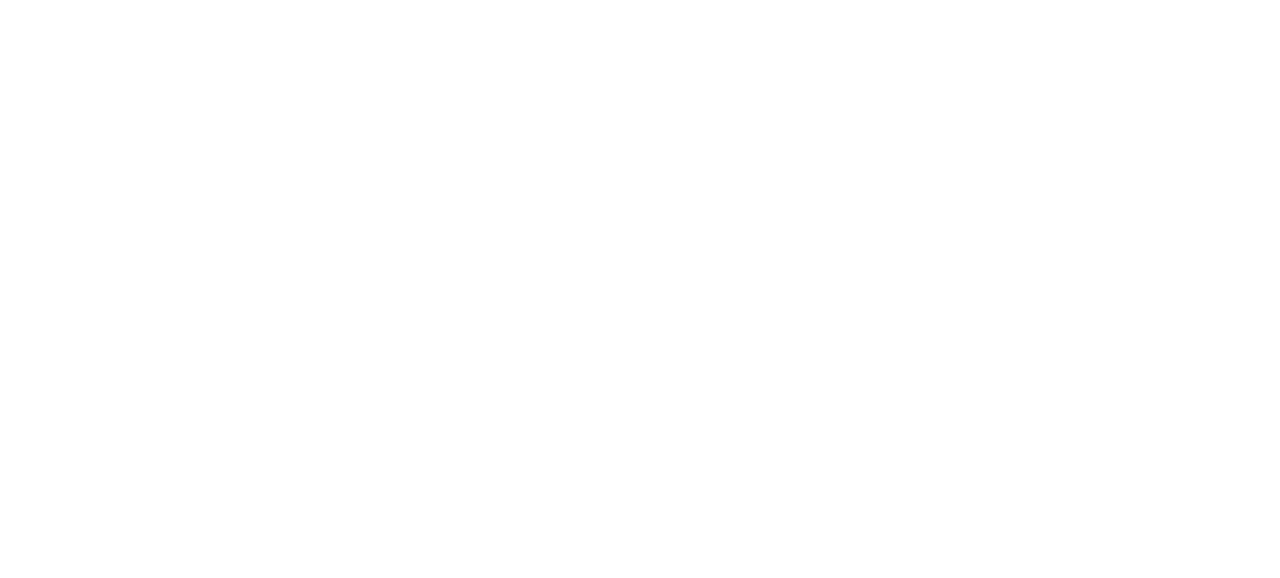
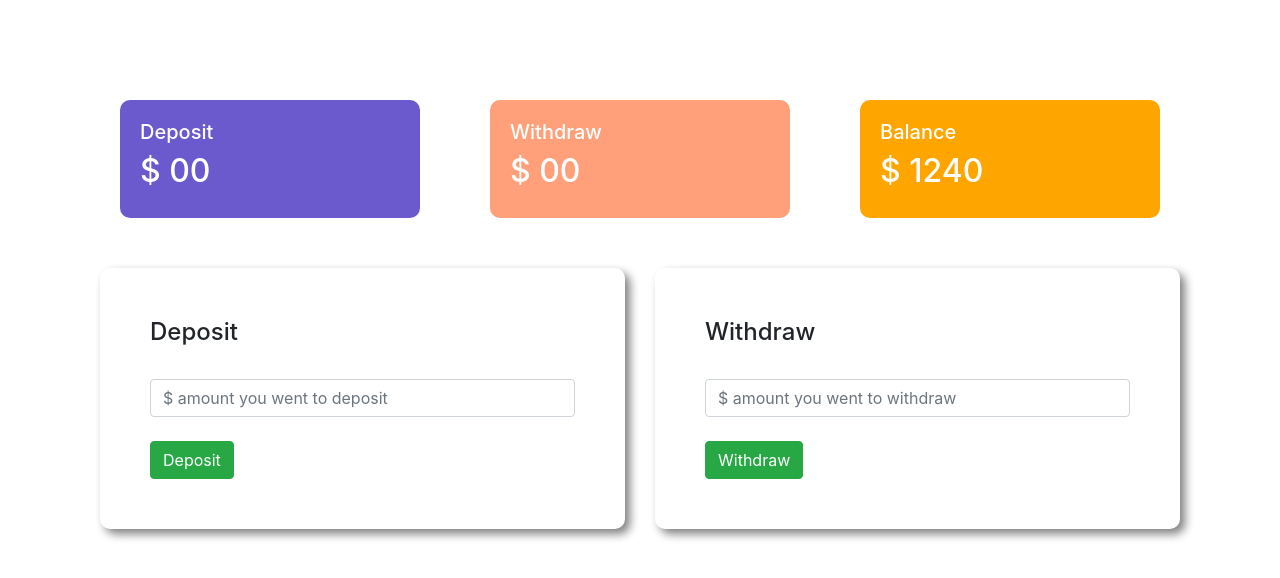
Before and after one commit to sahid25/Pioneer-Bank-Project, a plain HTML site: page index.html in a window 1280 px wide. Both pictures are taken after a click on the button "Enter". Drawn offline with nearby package versions, Linux system fonts and the light colour scheme.

Commit message:
2nd commit

```diff
--- a/assets/css/main-style.css
+++ b/assets/css/main-style.css
@@ -8,3 +8,26 @@ body {
   border-radius: 10px;
   padding: 50px;
 }
+
+#transaction-area {
+  display: none;
+}
+
+.status {
+  margin: 0 20px;
+  color: #ffffff;
+  border-radius: 10px;
+  padding: 20px;
+}
+
+.deposit {
+  background-color: slateblue;
+}
+
+.withdraw {
+  background-color: lightsalmon;
+}
+
+.balance {
+  background-color: orange;
+}
--- a/index.html
+++ b/index.html
@@ -6,6 +6,7 @@
   <meta name="viewport" content="width=device-width, initial-scale=1.0">
   <meta http-equiv="X-UA-Compatible" content="ie=edge">
   <title>Pioneer Bank</title>
+  <link rel="shortcut icon" href="assets/images/906bbda16cb7d4ccf2332d06b0adf394.svg" type="image/x-icon">
   <link rel="stylesheet" href="https://cdnjs.cloudflare.com/ajax/libs/twitter-bootstrap/4.4.1/css/bootstrap.min.css">
   <link rel="stylesheet" href="https://cdnjs.cloudflare.com/ajax/libs/font-awesome/5.11.2/css/all.min.css">
   <link rel="stylesheet" href="assets/css/main-style.css">
@@ -14,7 +15,7 @@
 <body>
 
   <div id="login-area">
-    <h1 class="text-center"> Welcome to Paioneer Bank </h1>
+    <h1 class="text-center"> Welcome to Pioneer Bank </h1>
     <div class="submit-area">
       <h4> Login </h4>
       <input type="text" placeholder="Email" class="form-control">
@@ -24,14 +25,93 @@
       <button id="login" class="btn btn-success"> Enter </button>
     </div>
   </div>
-
+  <!-- End of login area  -->
+  <div id="transaction-area">
+    <div class="row">
+      <div class="col-md-4">
+        <div class="deposit status">
+          <h5>Deposit</h5>
+          <h2> $ <span id="currentDeposit">00</span></h2>
+        </div>
+      </div>
+      <div class="col-md-4">
+        <div class="withdraw status">
+          <h5>Withdraw</h5>
+          <h2>$ <span id="currentWithdraw">00</span></h2>
+        </div>
+      </div>
+      <div class="col-md-4">
+        <div class="balance status">
+          <h5> Balance </h5>
+          <h2>$ <span id="currentBalance">1240</span> </h2>
+        </div>
+      </div>
+    </div>
+    <div class="row">
+      <div class="col-md-6">
+        <div class="submit-area">
+          <h4> Deposit </h4>
+          <br>
+          <input id="depositAmount" type="text" class="form-control" placeholder="$ amount you went to deposit">
+          <br>
+          <button id="addDeposit" class="btn btn-success">Deposit </button>
+        </div>
+      </div>
+      <div class="col-md-6">
+        <div class="submit-area">
+          <h4> Withdraw </h4>
+          <br>
+          <input id="withdrawAmount" type="text" class="form-control" placeholder="$ amount you went to withdraw">
+          <br>
+          <button id="addWithdraw" class="btn btn-success">Withdraw </button>
+        </div>
+      </div>
+    </div>
+  </div>
+  <!-- END of transaction-area -->
 
   <script>
+    //Log event handler
+
     const loginBtn = document.getElementById("login");
     loginBtn.addEventListener("click", function () {
       const loginArea = document.getElementById("login-area");
       loginArea.style.display = "none";
+      const transactionArea = document.getElementById("transaction-area");
+      transactionArea.style.display = "block";
     });
+
+    // deposit Event handler
+    const depositBtn = document.getElementById("addDeposit");
+    depositBtn.addEventListener("click", function () {
+      const depositNumber = getInputId("depositAmount");
+      updateSpanText("currentDeposit", depositNumber);
+      updateSpanText("currentBalance", depositNumber);
+      document.getElementById("depositAmount").value = "";
+
+    })
+
+    // Withdraw Handler
+    const withdrawBtn = document.getElementById("addWithdraw");
+    withdrawAmount.addEventListener("click", function () {
+      const withdrawNumber = getInputId("withdrawAmount");
+      console.log(withdrawNumber);
+      updateSpanText("currentWithdraw", withdrawNumber);
+      document.getElementById("withdrawNumber").value = "";
+    });
+
+    function getInputId(id) {
+      const amount = document.getElementById(id).value;
+      const amountNumber = parseFloat(amount);
+      return amountNumber;
+    }
+
+    function updateSpanText(id, depositNumber) {
+      const current = document.getElementById(id).innerText;
+      const currentNumber = parseFloat(current);
+      const totalAmount = depositNumber + currentNumber;
+      document.getElementById(id).innerText = totalAmount;
+    }
   </script>
   <!-------------------- Bootstrap CDN  -------------------->
   <script src="https://cdnjs.cloudflare.com/ajax/libs/jquery/3.4.1/jquery.slim.min.js"></script>
```
Also changed, not shown: assets/images/906bbda16cb7d4ccf2332d06b0adf394.svg (added).
